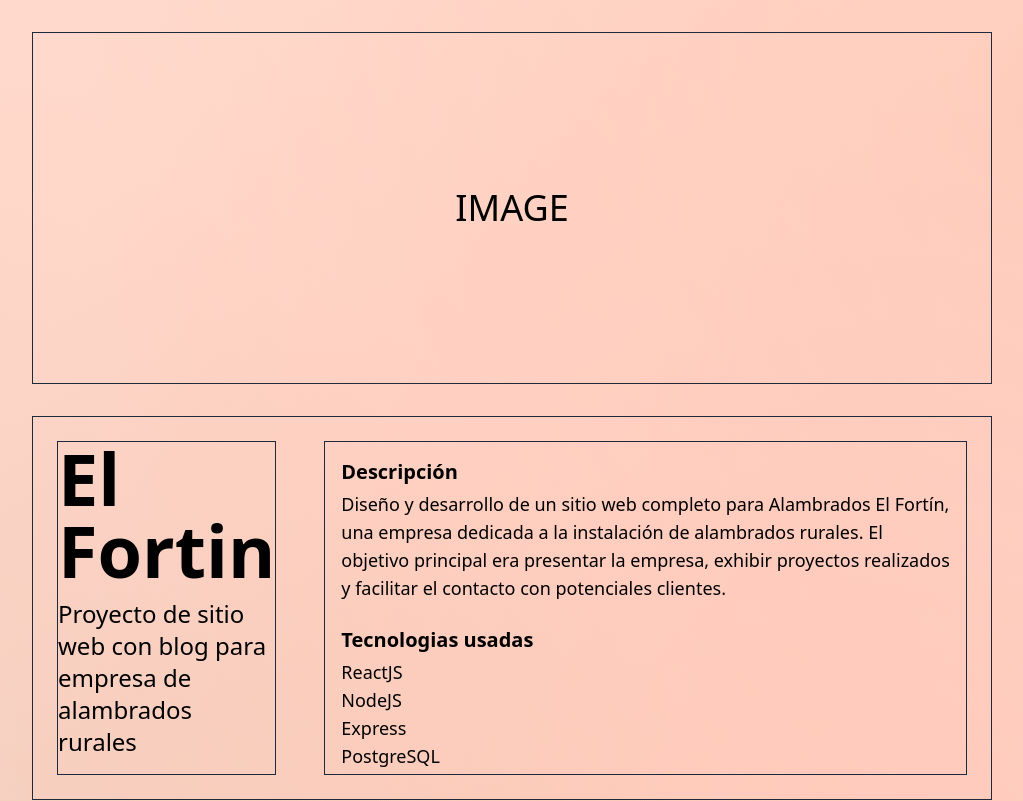
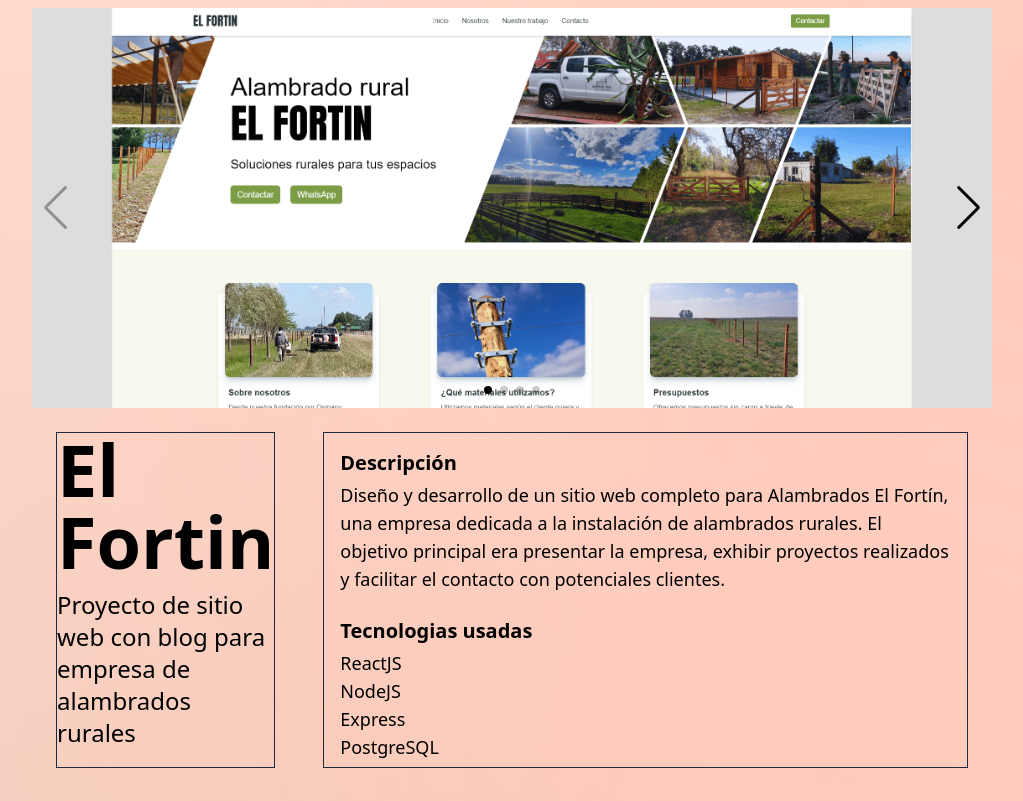
Before and after one commit to RRodriguezViegas/portfolio, a React (Vite) app: page /elfortin in a window 1280 px wide. Shown: the top 801 px of the page, without its empty margins (128-1151 px from the left). Built offline with nearby package versions, Linux system fonts and the light colour scheme; a web font is replaced by a local one.

Commit message:
carrousel wip

```diff
--- a/src/components/El-Fortin-Detail.jsx
+++ b/src/components/El-Fortin-Detail.jsx
@@ -1,12 +1,59 @@
 import React from "react";
+import { Navigation, Pagination, Scrollbar, A11y } from "swiper/modules";
+import { Swiper, SwiperSlide } from "swiper/react";
+import "swiper/css/bundle";
+function ElFortinDetail() {
+  const images = [
+    "https://placehold.co/100x100",
+    "https://placehold.co/100x100",
+    "https://placehold.co/100x100",
+  ];
 
-function ElFortinDetail() {
   return (
-    <div className="section contact-bg h-screen flex flex-col items-center">
-      <section className="border border-slate-800 m-8 h-2/4 w-3/4 flex items-center justify-center">
-        <p className="text-4xl">IMAGE</p>
+    <div className="section contact-bg h-screen flex flex-col items-center justify-center">
+      <section className=" bg-[#dddddd] h-2/4 w-3/4 flex items-center justify-center">
+        <Swiper
+          modules={[Navigation, Pagination, A11y]}
+          slidesPerView={1}
+          navigation
+          pagination
+          className="h-full"
+          style={{
+            "--swiper-pagination-color": "#000000",
+            "--swiper-navigation-color": "#000000",
+          }}
+        >
+          <SwiperSlide>
+            <img
+              src="src/assets/elfortin1.png"
+              alt="Imagen 1"
+              className="object-contain w-full h-full"
+            />
+          </SwiperSlide>
+          <SwiperSlide>
+            <img
+              src="src/assets/elfortin2.png"
+              alt="Imagen 1"
+              className="object-contain w-full h-full"
+            />
+          </SwiperSlide>
+          <SwiperSlide>
+            <img
+              src="src/assets/elfortin3.png"
+              alt="Imagen 1"
+              className="object-contain w-full h-full"
+            />
+          </SwiperSlide>
+          <SwiperSlide>
+            <img
+              src="src/assets/elfortin4.png"
+              alt="Imagen 1"
+              className="object-contain w-full h-full"
+            />
+          </SwiperSlide>
+        </Swiper>
       </section>
-      <section className="border border-slate-800 h-96 w-3/4 flex flex-row">
+      <section className=" h-96 w-3/4 flex flex-row">
         <div className="border border-slate-800 m-6 w-1/4">
           <h1 className="text-7xl font-bold">El Fortin</h1>
           <h2 className="text-2xl mt-3">
```
